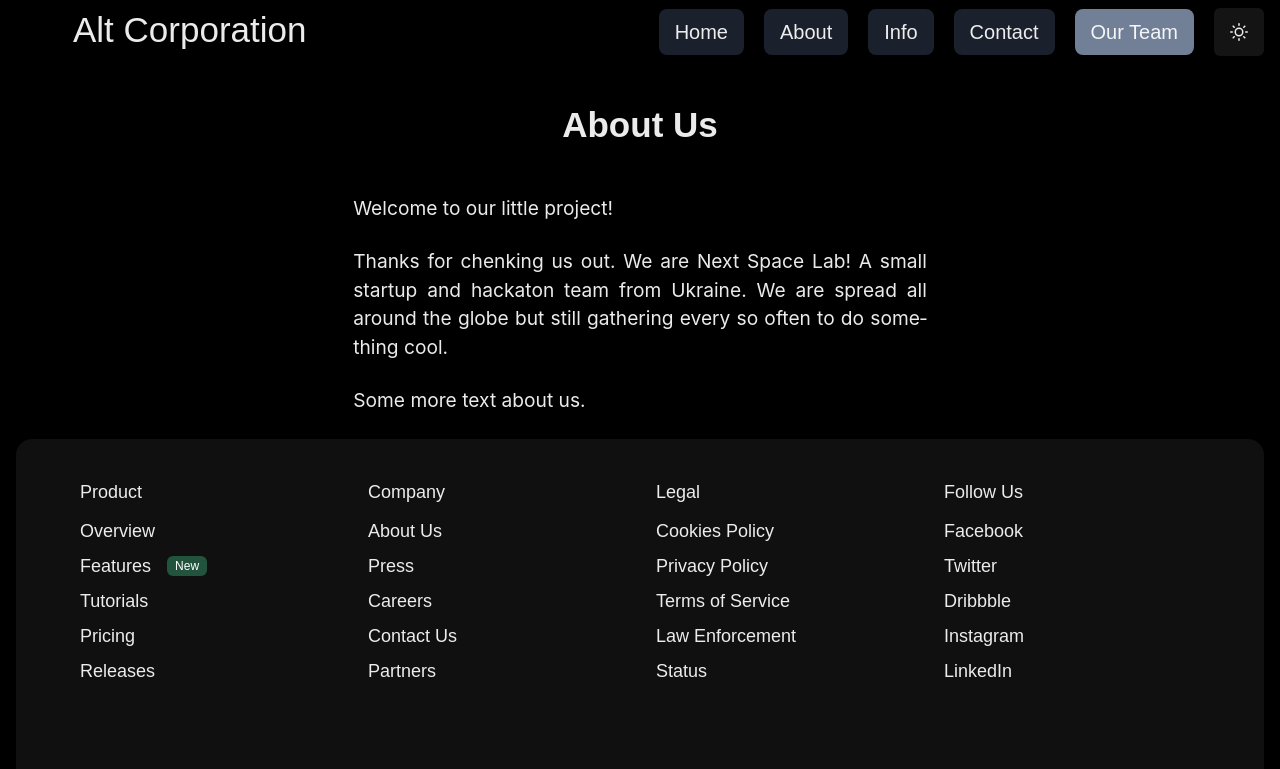
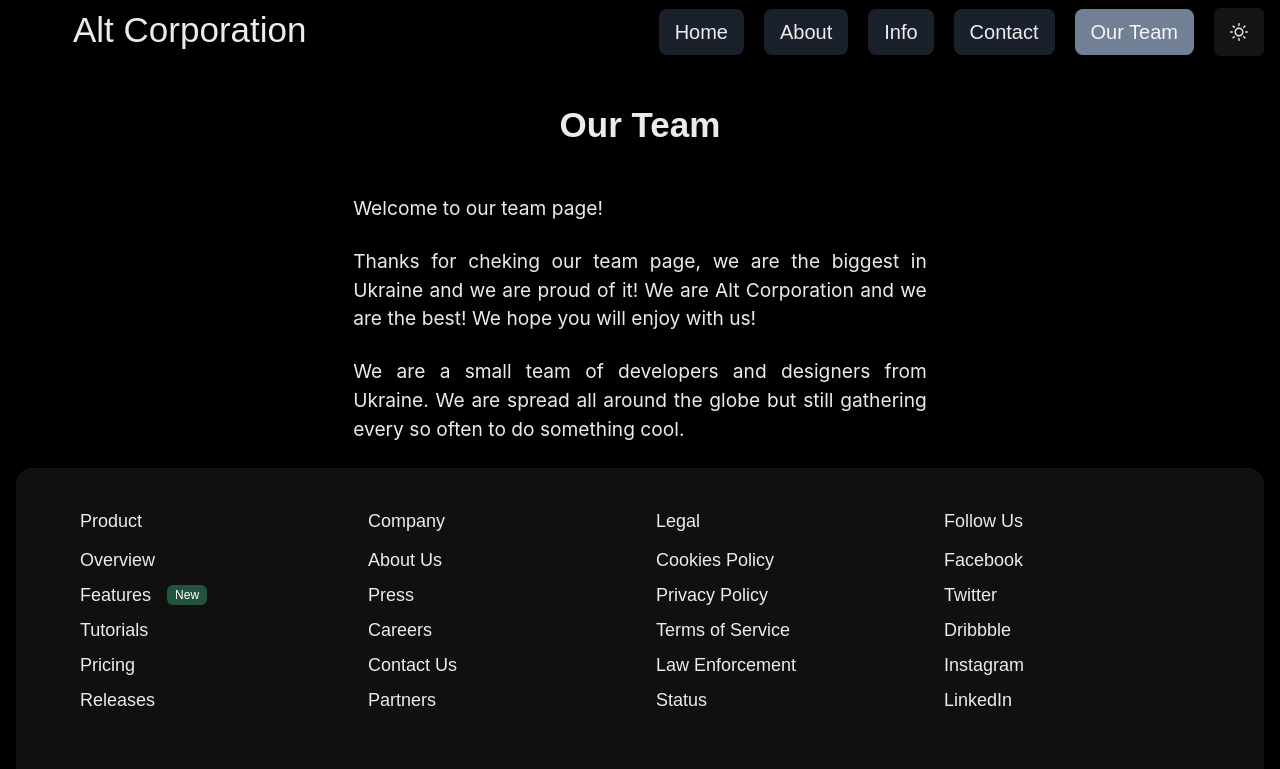
Before and after one commit to kenjitheman/webman, a Next.js app: page /our-team in a window 1280 px wide. Shown: the top 769 px of the page. Built offline with nearby package versions, Linux system fonts and the light colour scheme; some icons are missing; a web font is replaced by a local one.

Commit message:
chore: modify our team page

```diff
--- a/pages/our-team.js
+++ b/pages/our-team.js
@@ -4,23 +4,23 @@ import Section from '../components/section'
 import Paragraph from '../components/paragraph'
 
 const OurTeam = () => (
-    <Layout title="Team | Alt Corporation">
+    <Layout title="Our Team | Alt Corporation">
         <Container>
             <Heading as="h1" fontSize={35} mt={12} mb={12} textAlign={"center"}>
-                About Us
+                Our Team
             </Heading>
             <Section delay={0.1} mb={7} >
                 <Paragraph >
-                    Welcome to our little project!
+                    Welcome to our team page!
                 </Paragraph>
             </Section>
             <Section delay={0.2} mb={12} >
                 <Paragraph>
-                    Thanks for chenking us out. We are Next Space Lab! A small startup and hackaton team from Ukraine. We are spread all around the globe but still gathering every so often to do something cool.
+                    Thanks for cheking our team page, we are the biggest in Ukraine and we are proud of it! We are Alt Corporation and we are the best! We hope you will enjoy with us!
                 </Paragraph>
                 <br />
                 <Paragraph>
-                    Some more text about us.
+                    We are a small team of developers and designers from Ukraine. We are spread all around the globe but still gathering every so often to do something cool.
                 </Paragraph>
             </Section>
         </Container>
```
